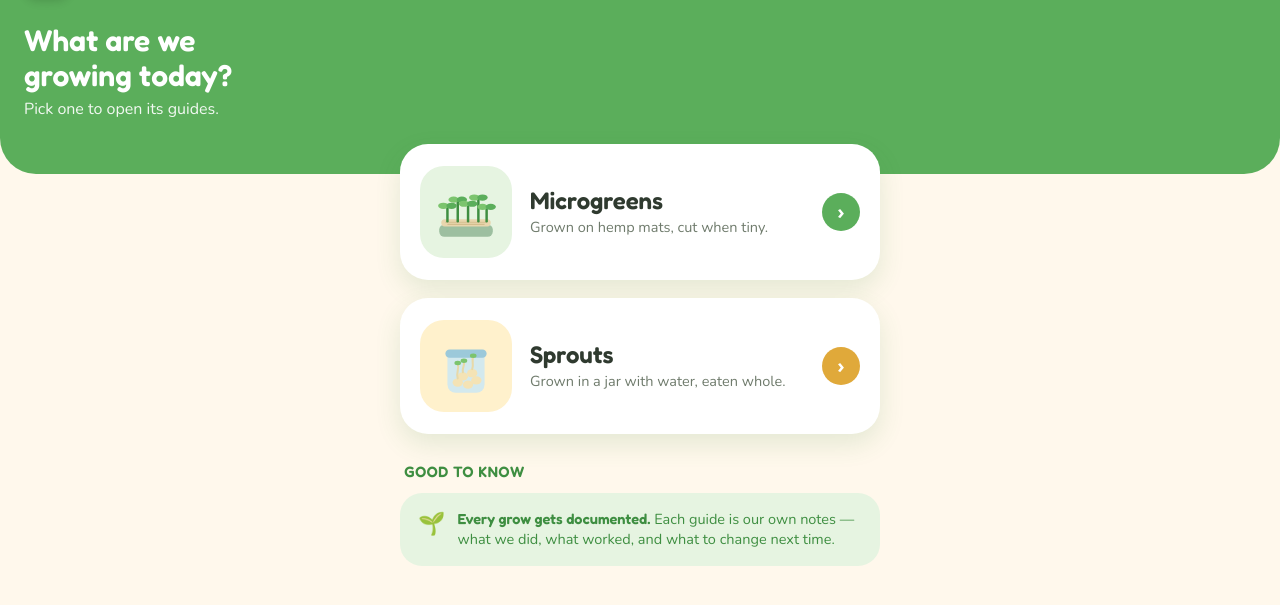
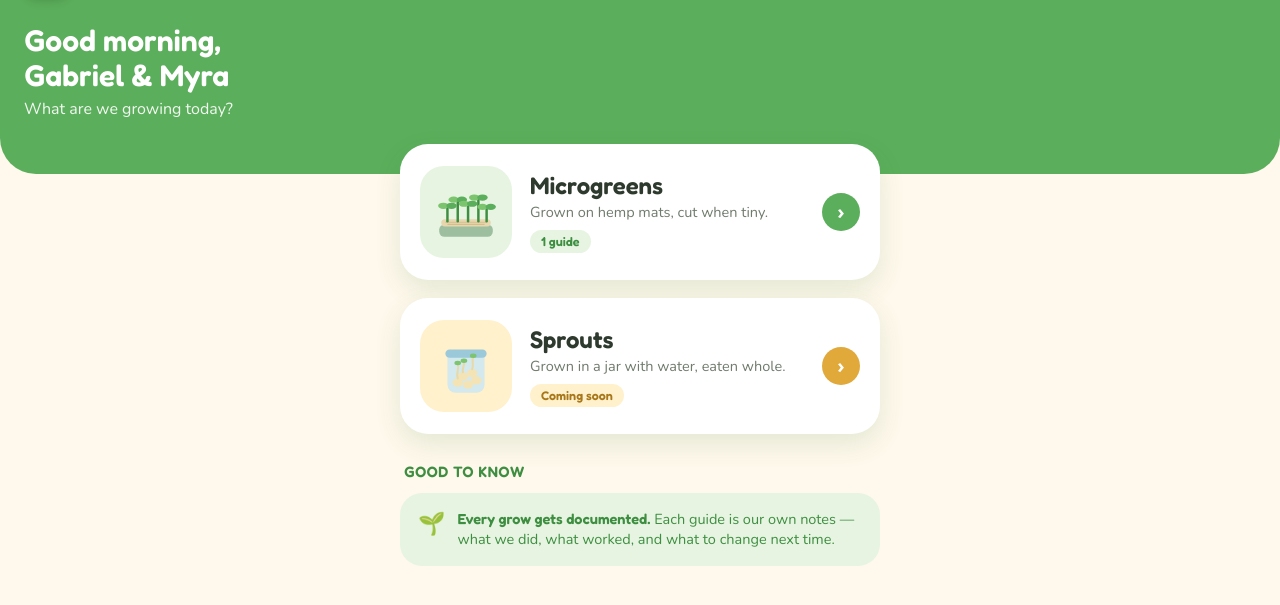
Before and after one commit to Dabe-Installations/microgreens, a plain HTML site: page index.html in a window 1280 px wide. Shown: the part 71-676 px from the top of the page. Drawn offline with nearby package versions, Linux system fonts and the light colour scheme.

Commit message:
Add files via upload

```diff
--- a/index.html
+++ b/index.html
@@ -63,6 +63,9 @@
   .card h3{font-family:'Fredoka',sans-serif;font-weight:600;font-size:24px}
   .card p{color:var(--muted);font-size:14.5px;margin-top:3px;line-height:1.35}
   .card .go{margin-left:auto;flex:0 0 38px;height:38px;border-radius:50%;display:flex;align-items:center;justify-content:center;color:#fff;font-size:20px;font-weight:700}
+  .count{display:inline-block;margin-top:8px;font:600 12.5px 'Fredoka',sans-serif;padding:4px 11px;border-radius:99px}
+  .card.mg .count{background:var(--mint);color:var(--green-dark)}
+  .card.sp .count{background:var(--sprout-bg);color:#A8771A}
   .card.mg .go{background:var(--green)}
   .card.sp .go{background:#E0A93A}
   .label{font-family:'Fredoka',sans-serif;font-weight:600;color:var(--green-dark);font-size:15px;letter-spacing:.6px;text-transform:uppercase;margin:10px 4px -6px}
@@ -93,8 +96,8 @@
 <div id="app">
   <header class="rise">
     <div class="top"><img src="icon-192.png" alt=""><span class="brand">Tiny Greens</span></div>
-    <h2>What are we<br>growing today?</h2>
-    <p>Pick one to open its guides.</p>
+    <h2 id="hello">Hello,<br>Gabriel &amp; Myra</h2>
+    <p>What are we growing today?</p>
   </header>
 
   <main>
@@ -104,7 +107,7 @@
           <g stroke="#3E8E41" stroke-width="2.4" stroke-linecap="round"><path d="M14 41V28"/><path d="M24 41V22"/><path d="M34 41V26"/><path d="M44 41V20"/><path d="M52 41V29"/></g>
           <g fill="#7CC46E"><ellipse cx="10" cy="26" rx="5" ry="3"/><ellipse cx="18" cy="26" rx="5" ry="3" fill="#5BAE5B"/><ellipse cx="20" cy="20" rx="5" ry="3"/><ellipse cx="28" cy="20" rx="5" ry="3" fill="#5BAE5B"/><ellipse cx="30" cy="24" rx="5" ry="3"/><ellipse cx="38" cy="24" rx="5" ry="3" fill="#5BAE5B"/><ellipse cx="40" cy="18" rx="5" ry="3"/><ellipse cx="48" cy="18" rx="5" ry="3" fill="#5BAE5B"/><ellipse cx="48" cy="27" rx="5" ry="3"/><ellipse cx="56" cy="27" rx="5" ry="3" fill="#5BAE5B"/></g></svg>
       </div>
-      <div><h3>Microgreens</h3><p>Grown on hemp mats, cut when tiny.</p></div>
+      <div><h3>Microgreens</h3><p>Grown on hemp mats, cut when tiny.</p><span class="count" data-count="Microgreens"></span></div>
       <span class="go">›</span>
     </button>
 
@@ -115,7 +118,7 @@
           <g stroke="#E8D9A8" stroke-width="2" fill="none" stroke-linecap="round"><path d="M24 44c-2-6 2-10 0-14"/><path d="M38 35c2-5-1-8 1-12"/><path d="M29 38c-1-4 2-7 1-10"/></g>
           <g fill="#7CC46E"><ellipse cx="24" cy="29" rx="3.2" ry="2.2"/><ellipse cx="39" cy="22" rx="3.2" ry="2.2"/><ellipse cx="30" cy="27" rx="3.2" ry="2.2"/></g></svg>
       </div>
-      <div><h3>Sprouts</h3><p>Grown in a jar with water, eaten whole.</p></div>
+      <div><h3>Sprouts</h3><p>Grown in a jar with water, eaten whole.</p><span class="count" data-count="Sprouts"></span></div>
       <span class="go">›</span>
     </button>
 
@@ -134,6 +137,18 @@
 </div>
 
 <script>
+  // Greeting by time of day
+  const h = new Date().getHours();
+  const part = h < 5 ? 'Good evening' : h < 12 ? 'Good morning' : h < 17 ? 'Good afternoon' : 'Good evening';
+  document.getElementById('hello').innerHTML = part + ',<br>Gabriel &amp; Myra';
+
+  // How many guides each section has (update when new guides are added)
+  const GUIDES = { Microgreens: 1, Sprouts: 0 };
+  document.querySelectorAll('[data-count]').forEach(el => {
+    const n = GUIDES[el.dataset.count] || 0;
+    el.textContent = n === 0 ? 'Coming soon' : n === 1 ? '1 guide' : n + ' guides';
+  });
+
   // Splash → app
   window.addEventListener('load', () => {
     setTimeout(() => {
```
